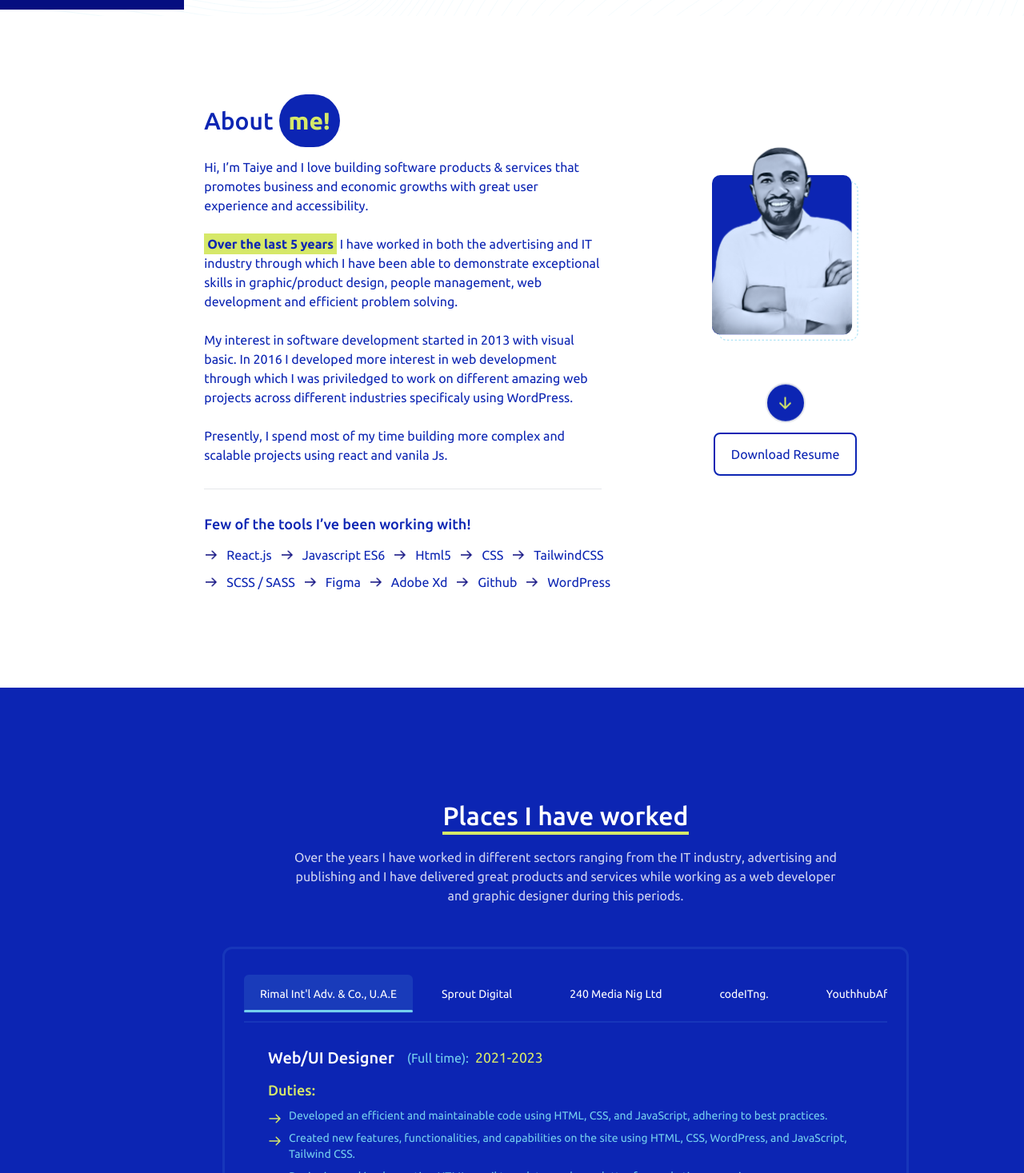
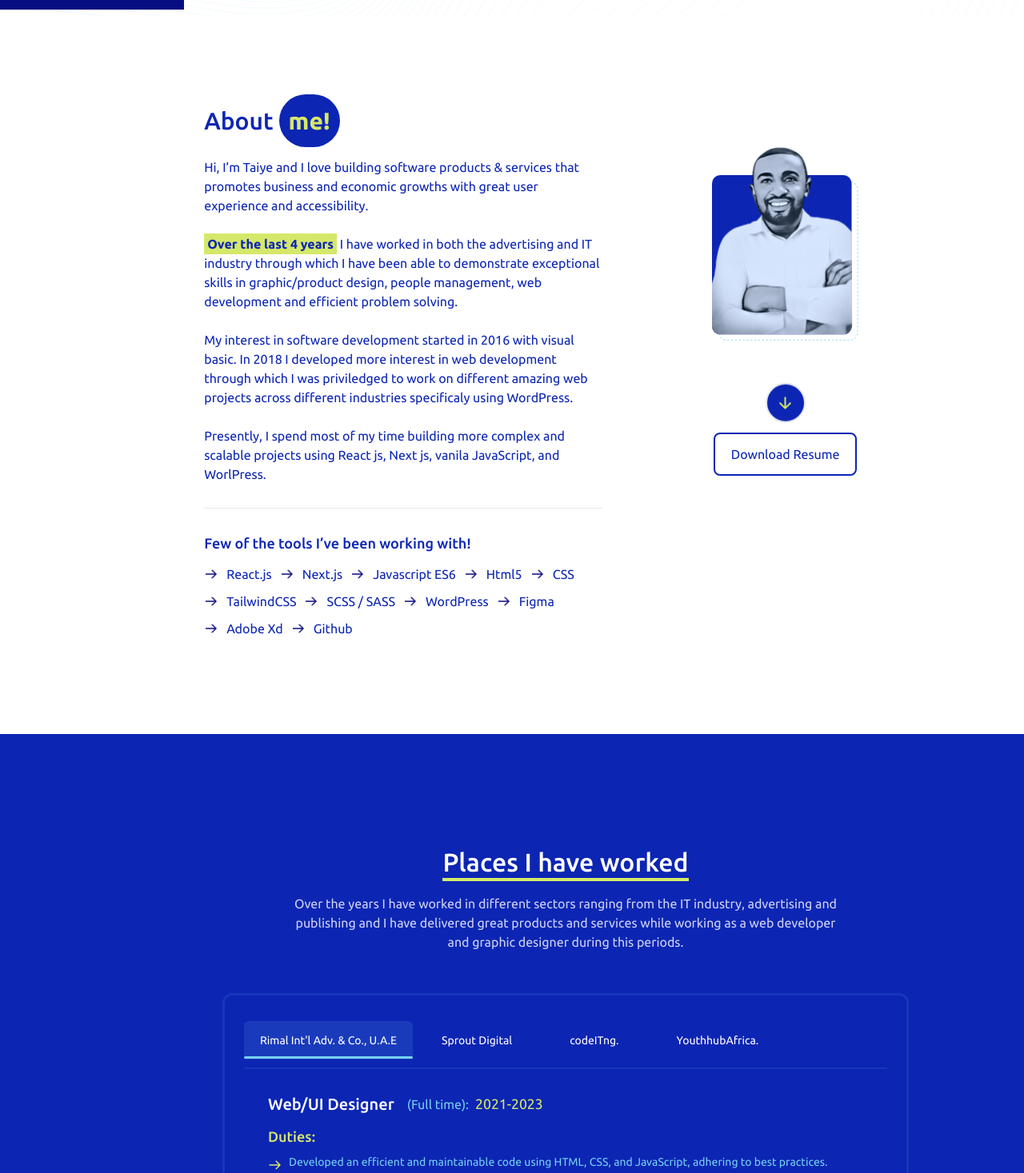
Before and after one commit to Teewaii/portfolioV3, a React (Create React App) app: page / in a window 1280 px wide. Shown: the part 788-2255 px from the top of the page at 80% size. Built offline with nearby package versions, Linux system fonts and the light colour scheme; the HTML template or start-up script is replaced by a standard one; a web font is replaced by a local one.

Commit message:
Update on the About me details

```diff
--- a/src/components/about/About.jsx
+++ b/src/components/about/About.jsx
@@ -1,99 +1,163 @@
-import React from 'react';
-import right_arrow from '../../img/rightArrow.svg';
-import right_down from '../../img/downArrow.svg';
-import Btn_sec from '../btn/Btn-sec';
-import hdshot from '../../img/short_new.svg';
+import React from "react";
+import right_arrow from "../../img/rightArrow.svg";
+import right_down from "../../img/downArrow.svg";
+import Btn_sec from "../btn/Btn-sec";
+import hdshot from "../../img/short_new.svg";
 // import hdshot from '../../img/shot.svg';
 import { motion } from "framer-motion";
 // import tools from '../about/tools'
 
 const tools = [
-  'React.js',
-  'Javascript ES6',
-  'Html5',
-  'CSS',
-  'TailwindCSS',
-  'SCSS / SASS',
-  'Figma',
-  'Adobe Xd',
-  'Github',
-  'WordPress'
-]
+  "React.js",
+  "Next.js",
+  "Javascript ES6",
+  "Html5",
+  "CSS",
+  "TailwindCSS",
+  "SCSS / SASS",
+  "WordPress",
+  "Figma",
+  "Adobe Xd",
+  "Github",
+];
 
 export default function About() {
   return (
-    <section id='about' className='about min-h-[100vh]  flex items-center justify-center pt-[110px] pb-4 3xl:pb-0 3xl:pt-0
+    <section
+      id="about"
+      className="about min-h-[100vh]  flex items-center justify-center pt-[110px] pb-4 3xl:pb-0 3xl:pt-0
      md:py-[50px] lg:py-[120px] 2xl:py-[80px] lg:min-h-[95vh]   3xl:py-[10px]
-    '>
-
+    "
+    >
       {/* Main content container */}
       <div className="main aboutWrapper max-w-[85%] lg:max-w-[82%] 2xl:max-w-[100%] 3xl:max-w-[100%] md:pl-[20px] 2xl:pl-[50px] 5xl:pl-[0px]   4xl:pl-[280px]    flex flex-col lg:flex-row items-center justify-center  ">
-        <div className='bucket flex items-center lg:pl-[120px] 2xl:pl-[0px] 3xl:max-w-[80%] 5xl:pl-[120px]  flex-col lg:items-start  gap-[50px] lg:gap-[20px]  2xl:gap-[180px]
+        <div
+          className="bucket flex items-center lg:pl-[120px] 2xl:pl-[0px] 3xl:max-w-[80%] 5xl:pl-[120px]  flex-col lg:items-start  gap-[50px] lg:gap-[20px]  2xl:gap-[180px]
       lg:flex-row
-     ' >
+     "
+        >
           <div className="desc text-left flex-[1] lg:flex-[1.3] xl:flex-[1]   ">
-            <h2 className=" text-primary text-[25px]  lg:text-[30px] font-medium  mb-[35px]">About <span className='text-green font-bold bg-primary rounded-full
+            <h2 className=" text-primary text-[25px]  lg:text-[30px] font-medium  mb-[35px]">
+              About{" "}
+              <span
+                className="text-green font-bold bg-primary rounded-full
            px-2 py-3  lg:px-3 lg:py-4
-          ' >me!</span></h2>
-            <p className='text-primary   mt-[20px] w-[95%] md:w-[100%] lg:w-[95%] leading-[25px] relative font-[300]
+          "
+              >
+                me!
+              </span>
+            </h2>
+            <p
+              className="text-primary   mt-[20px] w-[95%] md:w-[100%] lg:w-[95%] leading-[25px] relative font-[300]
       border-b-[1px] border-lightprim pb-[30px] md:text-md md:leading-6
 
-        '>Hi, I’m Taiye and I love building software products & services that promotes business and economic growths with great user experience and accessibility. <br /><br />
+        "
+            >
+              Hi, I’m Taiye and I love building software products & services
+              that promotes business and economic growths with great user
+              experience and accessibility. <br />
+              <br />
+              <span className="font-bold bg-green p-1">
+                {" "}
+                Over the last 4 years
+              </span>{" "}
+              I have worked in both the advertising and IT industry through
+              which I have been able to demonstrate exceptional skills in
+              graphic/product design, people management, web development and
+              efficient problem solving.
+              <br /> <br />
+              My interest in software development started in 2016 with visual
+              basic. In 2018 I developed more interest in web development
+              through which I was priviledged to work on different amazing web
+              projects across different industries specificaly using WordPress.
+              <br /> <br />
+              Presently, I spend most of my time building more complex and
+              scalable projects using React js, Next js, vanila JavaScript, and
+              WorlPress.
+            </p>
+            <div className="toosl w-[95%] md:w-[100%]  lg:w-[100%]">
+              <h1 className="tools-used text-primary  text-[18px] mt-[30px] ">
+                Few of the tools I’ve been working with!
+              </h1>
 
-              <span className='font-bold bg-green p-1'> Over the last 5 years</span> I have worked in both the advertising and IT industry through which I have been able to demonstrate exceptional skills in graphic/product design, people management, web development and efficient problem solving.<br /> <br />
-
-              My interest in software  development started in 2013 with visual basic. In 2016 I developed more interest in web development through which I was priviledged to work on different amazing web projects across different industries  specificaly using WordPress.<br /> <br />
-
-              Presently, I spend most of my time building more complex and scalable projects using react and vanila Js.</p>
-            <div className="toosl w-[95%] md:w-[100%]  lg:w-[100%]">
-              <h1 className='tools-used text-primary  text-[18px] mt-[30px] '>Few of the tools I’ve been working with!</h1>
-
-              <ul className='tool-list text-primary flex flex-wrap gap-[5px] md:gap-[10px] mt-[13px]'>
-
+              <ul className="tool-list text-primary flex flex-wrap gap-[5px] md:gap-[10px] mt-[13px]">
                 {/* Mapping through the tools list */}
                 {tools.map((tool) => (
-                  <li key={tool} className='flex gap-[10px] items-center' ><span><svg width="18" height="12" viewBox="0 0 10 8" fill="none" xmlns="http://www.w3.org/2000/svg">
-                    <path className='animate-pulse ' d="M9.35355 4.35355C9.54882 4.15829 9.54882 3.84171 9.35355 3.64645L6.17157 0.464466C5.97631 0.269204 5.65973 0.269204 5.46447 0.464466C5.2692 0.659728 5.2692 0.976311 5.46447 1.17157L8.29289 4L5.46447 6.82843C5.2692 7.02369 5.2692 7.34027 5.46447 7.53553C5.65973 7.7308 5.97631 7.7308 6.17157 7.53553L9.35355 4.35355ZM0 4.5H9V3.5H0V4.5Z" fill="#00007A" />
-                  </svg>
-                  </span>{tool}</li>
-                ))
-
-                }
+                  <li key={tool} className="flex gap-[10px] items-center">
+                    <span>
+                      <svg
+                        width="18"
+                        height="12"
+                        viewBox="0 0 10 8"
+                        fill="none"
+                        xmlns="http://www.w3.org/2000/svg"
+                      >
+                        <path
+                          className="animate-pulse "
+                          d="M9.35355 4.35355C9.54882 4.15829 9.54882 3.84171 9.35355 3.64645L6.17157 0.464466C5.97631 0.269204 5.65973 0.269204 5.46447 0.464466C5.2692 0.659728 5.2692 0.976311 5.46447 1.17157L8.29289 4L5.46447 6.82843C5.2692 7.02369 5.2692 7.34027 5.46447 7.53553C5.65973 7.7308 5.97631 7.7308 6.17157 7.53553L9.35355 4.35355ZM0 4.5H9V3.5H0V4.5Z"
+                          fill="#00007A"
+                        />
+                      </svg>
+                    </span>
+                    {tool}
+                  </li>
+                ))}
                 {/* End of Mapping */}
-
               </ul>
             </div>
           </div>
 
           {/* headshot section */}
-          <motion.div className="hero flex flex-col space-y-6 lg:space-y-16  md:flex-[0.7] h-[100%] items-center  justify-end
-       " initial={{ y: -50, opacity: 0.2 }}
+          <motion.div
+            className="hero flex flex-col space-y-6 lg:space-y-16  md:flex-[0.7] h-[100%] items-center  justify-end
+       "
+            initial={{ y: -50, opacity: 0.2 }}
             whileInView={{ y: 0, opacity: 1 }}
-            transition={{ duration: 1 }}>
-            <img className=' scale-[0.8] md:scale-[1] w-[fit] md:w-[70%] xl:w-[50%] lg:mt-10' src={hdshot} alt="head shot" />
+            transition={{ duration: 1 }}
+          >
+            <img
+              className=" scale-[0.8] md:scale-[1] w-[fit] md:w-[70%] xl:w-[50%] lg:mt-10"
+              src={hdshot}
+              alt="head shot"
+            />
 
             {/* Download resume button */}
-            <motion.div className='next flex flex-col items-center space-y-4 pb-[80px]  lg:pb-[0px] 2xl:lg:pb-[6rem] '
+            <motion.div
+              className="next flex flex-col items-center space-y-4 pb-[80px]  lg:pb-[0px] 2xl:lg:pb-[6rem] "
               initial={{ y: 70 }}
               whileInView={{ y: 0 }}
               transition={{ duration: 1 }}
             >
               <div className="circle rounded-full w-[50px] h-[50px] border-[2px] animate-bounce bg-primary flex items-center justify-center">
-                <span><svg width="15" height="16" viewBox="0 0 15 16" fill="none" xmlns="http://www.w3.org/2000/svg">
-                  <path d="M6.79289 15.5624C7.18342 15.9529 7.81658 15.9529 8.20711 15.5624L14.5711 9.19841C14.9616 8.80788 14.9616 8.17472 14.5711 7.78419C14.1805 7.39367 13.5474 7.39367 13.1569 7.78419L7.5 13.441L1.84315 7.78419C1.45262 7.39367 0.819456 7.39367 0.428932 7.78419C0.0384075 8.17472 0.0384074 8.80788 0.428932 9.19841L6.79289 15.5624ZM6.5 0.710525L6.5 14.8553L8.5 14.8553L8.5 0.710526L6.5 0.710525Z" fill="#D6E869" />
-                </svg>
+                <span>
+                  <svg
+                    width="15"
+                    height="16"
+                    viewBox="0 0 15 16"
+                    fill="none"
+                    xmlns="http://www.w3.org/2000/svg"
+                  >
+                    <path
+                      d="M6.79289 15.5624C7.18342 15.9529 7.81658 15.9529 8.20711 15.5624L14.5711 9.19841C14.9616 8.80788 14.9616 8.17472 14.5711 7.78419C14.1805 7.39367 13.5474 7.39367 13.1569 7.78419L7.5 13.441L1.84315 7.78419C1.45262 7.39367 0.819456 7.39367 0.428932 7.78419C0.0384075 8.17472 0.0384074 8.80788 0.428932 9.19841L6.79289 15.5624ZM6.5 0.710525L6.5 14.8553L8.5 14.8553L8.5 0.710526L6.5 0.710525Z"
+                      fill="#D6E869"
+                    />
+                  </svg>
                 </span>
               </div>
               <div className="resume">
-                <a href='/Taiye Ajimati_FED.pdf' download='Taiye Ajimati Resume' className='border-primary border-2 px-5 py-4 text-primary rounded-lg hover:bg-primary transition-color duration-300 ease-in-out hover:text-white'>Download Resume</a>
+                <a
+                  href="/Taiye Ajimati_FED.pdf"
+                  download="Taiye Ajimati Resume"
+                  className="border-primary border-2 px-5 py-4 text-primary rounded-lg hover:bg-primary transition-color duration-300 ease-in-out hover:text-white"
+                >
+                  Download Resume
+                </a>
               </div>
             </motion.div>
             {/* End of download resume button */}
-
           </motion.div>
-
         </div>
       </div>
     </section>
-  )
+  );
 }
--- a/src/components/experience/work.json
+++ b/src/components/experience/work.json
@@ -30,24 +30,9 @@
       "Collaborated with product team members to implement new feature developments."
     ]
   },
+
   {
     "id": 3,
-    "company": "240 Media Nig Ltd",
-    "title": "Graphic Designer",
-    "type": "Full time",
-    "year": "2015-2018",
-    "desc": [
-      "Created books and magazines layouts for companies and associations",
-      " Created website and social media ads materials for marketing and promotions",
-      "Designed gift materials for wedding, birthday other occasions",
-      "Incorporated changes recommended by clients or art directors into final designs",
-      "Reviewed designs for errors before printing or publishing them.",
-      "Prepared files using standard colour and text format before sending to the press",
-      "Maintained constant communication with printing houses."
-    ]
-  },
-  {
-    "id": 4,
     "company": "codeITng.",
     "title": "Instructional Facilitator ",
     "type": "Volunteered",
@@ -58,7 +43,7 @@
     ]
   },
   {
-    "id": 5,
+    "id": 4,
     "company": "YouthhubAfrica.",
     "title": "Creative Designer - ",
     "type": "Volunteered",
```
